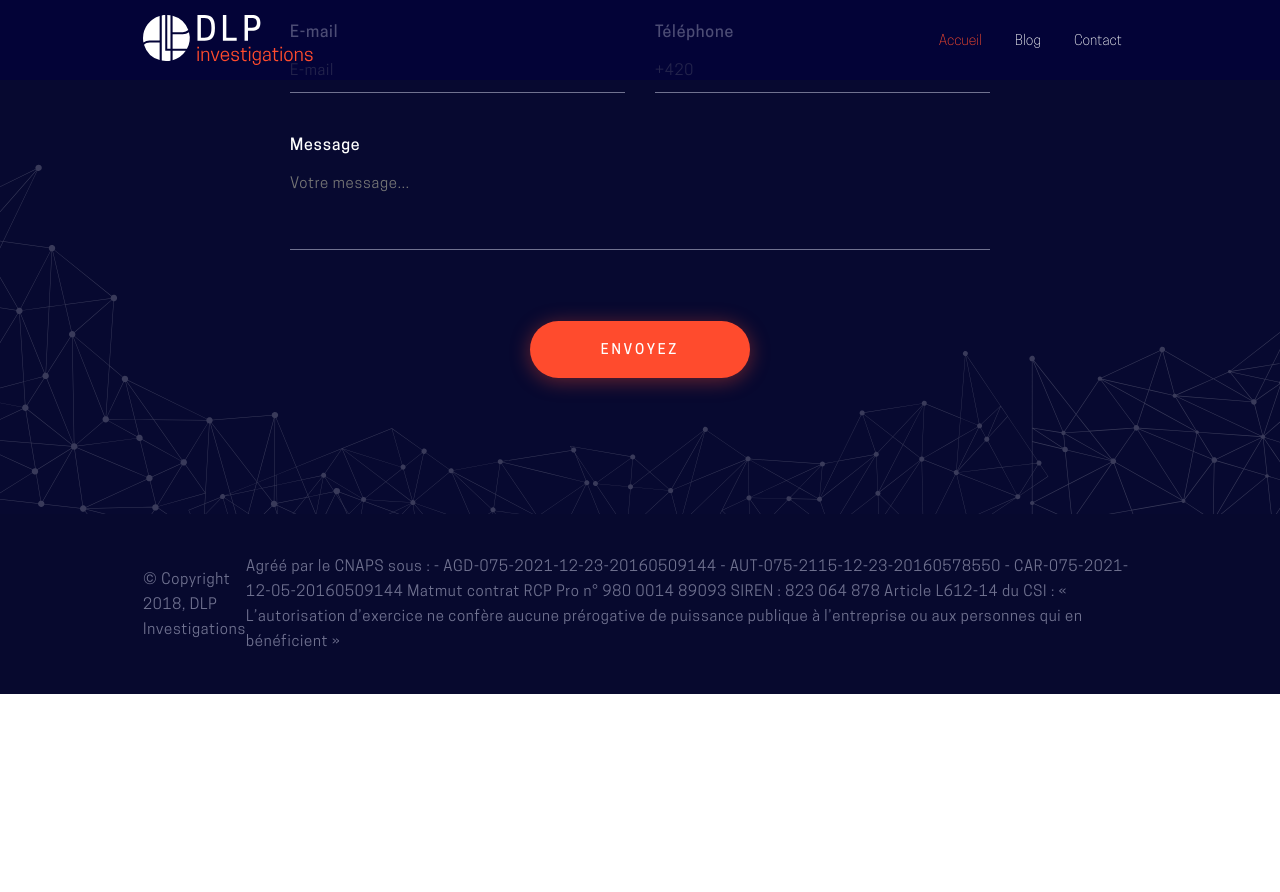
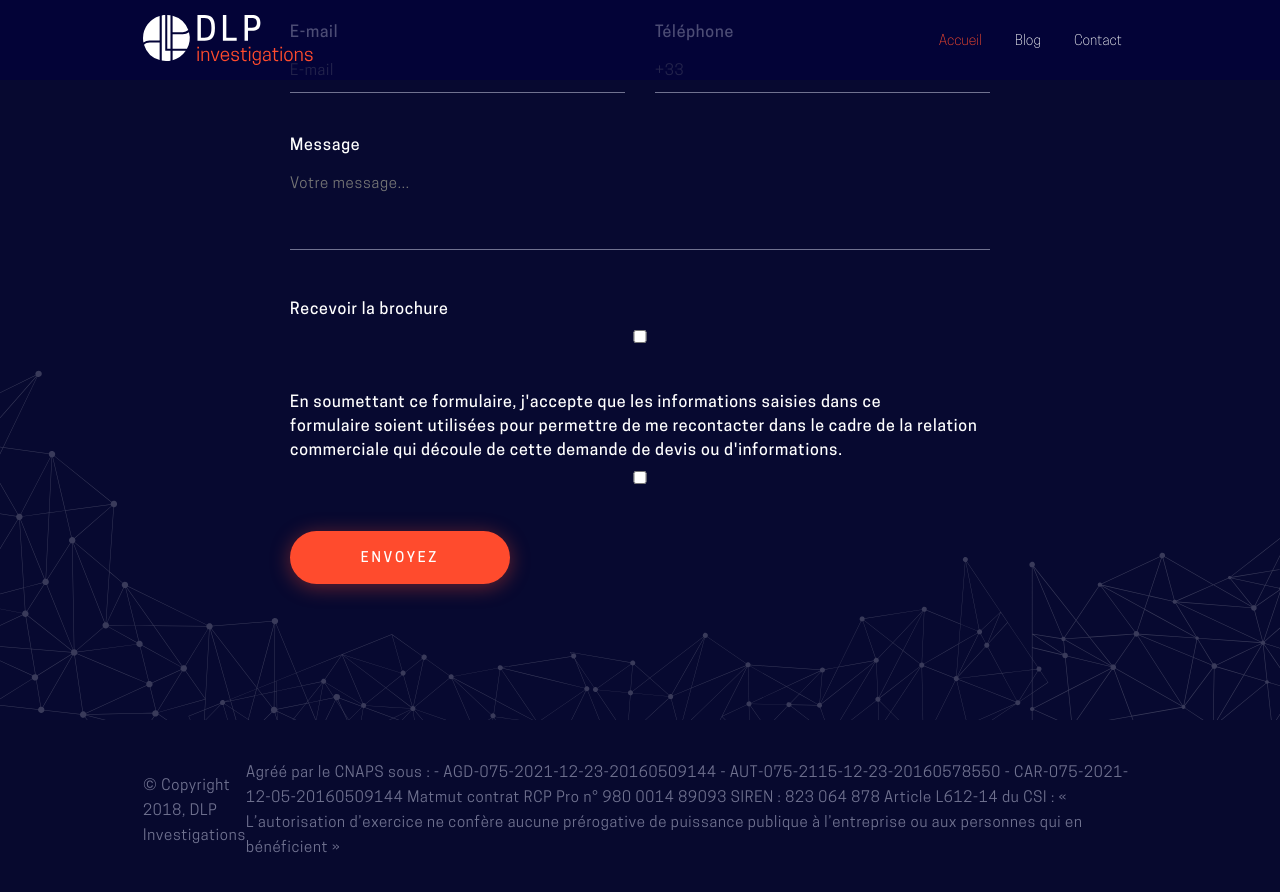
Before and after one commit to lobo-studio/dpl_investigation, a Jekyll site: the page built from index.md, in a window 1280 px wide and 900 px high, scrolled down 4270 px. Shown: the top 892 px of the window. Built offline with Jekyll 4.4.1, drawn with Linux system fonts in a browser that asks for light colours; before the commit the page ends 4964 px from its top, so only the background shows below that.

Commit message:
add checkboxe

```diff
--- a/_includes/footer.html
+++ b/_includes/footer.html
@@ -31,7 +31,7 @@
 						<div class="col-12 col-md-6">
 							<div class="form-item">
 								<label for="phone">Téléphone</label>
-								<input type="text" name="phone" id="phone" placeholder="+420">
+								<input type="text" name="phone" id="phone" placeholder="+33">
 							</div>
 						</div>
 					</div>
@@ -43,11 +43,23 @@
 							</div>
 						</div>
 					</div>
+					<div class="row">
+						<div class="col-12 col-md-12">
+							<div class="form-item">
+								<label for="brochure">Recevoir la brochure</label>
+							  <input type="checkbox" name="brochure"  id="brochure" value="value">
+ 						 </div>
+						</div>
+						<div class="col-12 col-md-12">
+							<div class="form-item">
+								<label for="grpg">En soumettant ce formulaire, j'accepte que les informations saisies dans ce formulaire soient utilisées pour permettre de me recontacter dans le cadre de la relation commerciale qui découle de cette demande de devis ou d'informations.</label>
+								<input type="checkbox" name="grpg"  id="grpg" value="value">
+						 </div>
+						</div>
+					</div>
 					<input type="hidden" name="_to" value="levanton21@gmail.com">
 				 	<input type="hidden" name="_cc" value="contact@example.com">
-				    <input type="text" name="_gotcha" style="display: none;">
-
-					<p class="text-center mt-4">
+				   <input type="text" name="_gotcha" style="display: none;">
 								<button type="submit" class="btn-primary">ENVOYEZ</button>
 					</p>
 				</form>
--- a/_layouts/page.html
+++ b/_layouts/page.html
@@ -105,11 +105,6 @@ permalink: /blog/:title/
 					</div>
 					{% endfor %}
 
-
-
-
-
-
 				</div>
 			</div>
 		</div>
```
